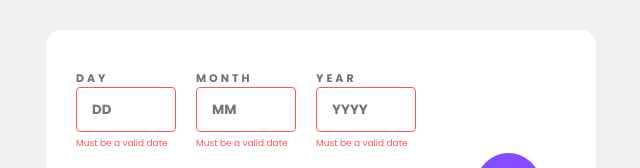
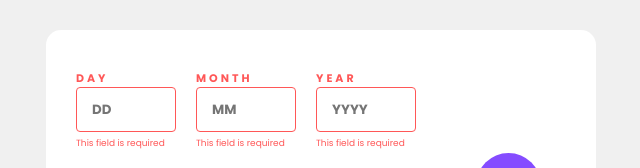
Before and after one commit to matheustoscano18/Age-calculator-App, a plain HTML site: page index.html in a window 1280 px wide. Both pictures are taken after a click on the button 827 px from the left and 301 px from the top of the page. Shown: the part 125-293 px from the top of the page, without its empty margins (319-959 px from the left). Drawn offline with Linux system fonts and the light colour scheme.

Commit message:
age calculator app

```diff
--- a/index.html
+++ b/index.html
@@ -36,21 +36,21 @@
     <div class="container">
       <div class="age-input">
         <div>
-          <p class="dmy">Day</p>
+          <p>Day</p>
           <label>
             <input type="number" class="input" id="day" placeholder="DD" />
             <span class="error-message" id="day-error"></span>
           </label>
         </div>
         <div>
-          <p class="dmy">Month</p>
+          <p>Month</p>
           <label>
             <input type="number" class="input" id="month" placeholder="MM" />
             <span class="error-message" id="month-error"></span>
           </label>
         </div>
         <div>
-          <p class="dmy">Year</p>
+          <p>Year</p>
           <label>
             <input type="number" class="input" id="year" placeholder="YYYY" />
             <span class="error-message" id="year-error"></span>
--- a/script.js
+++ b/script.js
@@ -14,21 +14,32 @@ function ageCalculator() {
   const dmy = document.querySelectorAll(".age-input p");
   const today = new Date();
 
+  const labels = document.querySelectorAll(".age-input p");
+
   [dayInput, monthInput, yearInput].forEach(input => input.style.border = "1px solid var(--primaryPurple)");
   [dayError, monthError, yearError].forEach(error => error.style.display = "none");
+  labels.forEach(label => label.style.color = "inherit");
 
   const requiredFields = [
     { input: dayInput, error: dayError },
     { input: monthInput, error: monthError },
     { input: yearInput, error: yearError },
   ];
+  let hasError = false;
+
   requiredFields.forEach(({ input, error }) => {
     if (!input.value) {
       input.style.border = "1px solid var(--primaryRed)";
       error.textContent = "This field is required";
       error.style.display = "block";
+      hasError = true;
     }
   });
+
+  if (hasError) {
+    labels.forEach(label => label.style.color = "var(--primaryRed)");
+    return;
+  }
 
   if (birthDay < 1 || birthDay > 31) {
     dmy.style.color = "var(--primaryRed)";
@@ -43,7 +54,7 @@ function ageCalculator() {
       yearInput.style.border = "1px solid var(--primaryRed)";
       yearError.textContent = "Must be a valid year";
       yearError.style.display = "block";
-      return;
+      hasError = true;
       }
     }
   }
@@ -62,7 +73,7 @@ function ageCalculator() {
         yearInput.style.border = "1px solid var(--primaryRed)";
         error.style.display = "block";
       })
-      [dayInput, monthInput, yearInput].forEach(input => input.style.border = "1px solid red");
+      labels.forEach(label => label.style.color = "var(--primaryRed)");
       return;
     }
 
```
